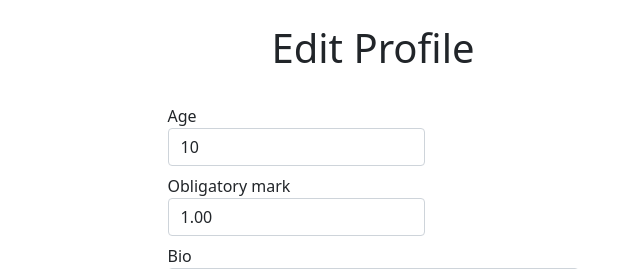
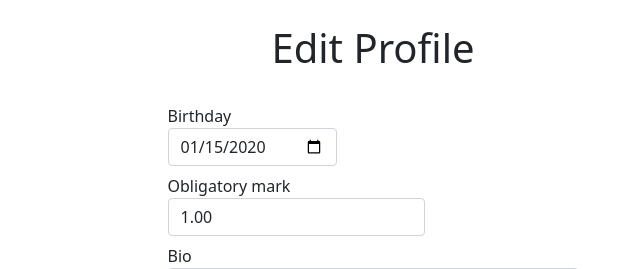
Before and after one commit to pgmatev/HowToApply, a Django app: page /profile/edit in a window 1280 px wide. Shown: the part 118-387 px from the top of the page, without its empty margins (267-907 px from the left). Run offline with Django 3.2, Linux system fonts and the light colour scheme; a user stored in the database is signed in; tables that the repository leaves empty hold one stand-in row (values such as "Sample post"); some libraries are stand-ins or nearby versions.

Commit message:
changed age to date of birth in students

```diff
--- a/hta_platform/forms.py
+++ b/hta_platform/forms.py
@@ -82,9 +82,9 @@ class EditStudentForm(forms.ModelForm):
     class Meta:
         model = Student
         widgets = {
-            'age': forms.NumberInput(attrs={'class': 'form-control', 'placeholder': 'Age'}),
+            'birthday': forms.DateInput(attrs={'class': 'form-control', 'placeholder': 'Date of birth', 'type': 'date'}),
             'obligatory_mark': forms.NumberInput(
                 attrs={'step': 0.01, 'class': 'form-control', 'placeholder': 'Obligatory Mark'}),
             'bio': forms.Textarea(attrs={'class': 'form-control', 'placeholder': 'Bio'}),
         }
-        fields = ['age', 'obligatory_mark', 'bio']
+        fields = ['birthday', 'obligatory_mark', 'bio']
--- a/hta_platform/models.py
+++ b/hta_platform/models.py
@@ -1,5 +1,6 @@
 from django.db import models
 # from django.apps import apps
+from django.utils import timezone
 
 from django.contrib.auth.models import User
 from django.core.validators import MinValueValidator, MaxValueValidator
@@ -26,7 +27,7 @@ class University(models.Model):
 
 class Student(models.Model):
     user = models.OneToOneField(User, on_delete=models.CASCADE)
-    age = models.IntegerField(null=True)
+    birthday = models.DateField()
     bio = models.TextField(null=True, blank=True)
     obligatory_mark = models.DecimalField(null=True, max_digits=3, decimal_places=2,
                                           validators=[MinValueValidator(2.00), MaxValueValidator(6.00)])
@@ -34,3 +35,8 @@ class Student(models.Model):
 
     def __str__(self):
         return self.user.username
+
+    @property
+    def calculate_age(self):
+        diff = timezone.now().date() - self.birthday
+        return int(diff.days/365)
--- a/hta_platform/templates/hta_platform/student_profile.html
+++ b/hta_platform/templates/hta_platform/student_profile.html
@@ -29,7 +29,7 @@
                     </p>
                     <p>
                         <i class="far fa-id-card" style="padding-right: 10px"></i>
-                        <span>{{ user.student.age }} years old</span>
+                        <span>{{ user.student.calculate_age }} years old | {{ user.student.birthday }}</span>
                     </p>
                     <p>
                         <i class="fas fa-user-graduate" style="padding-right: 10px"></i>
```
Also changed, not shown: hta_platform/migrations/0019_auto_20220904_2310.py (added).
